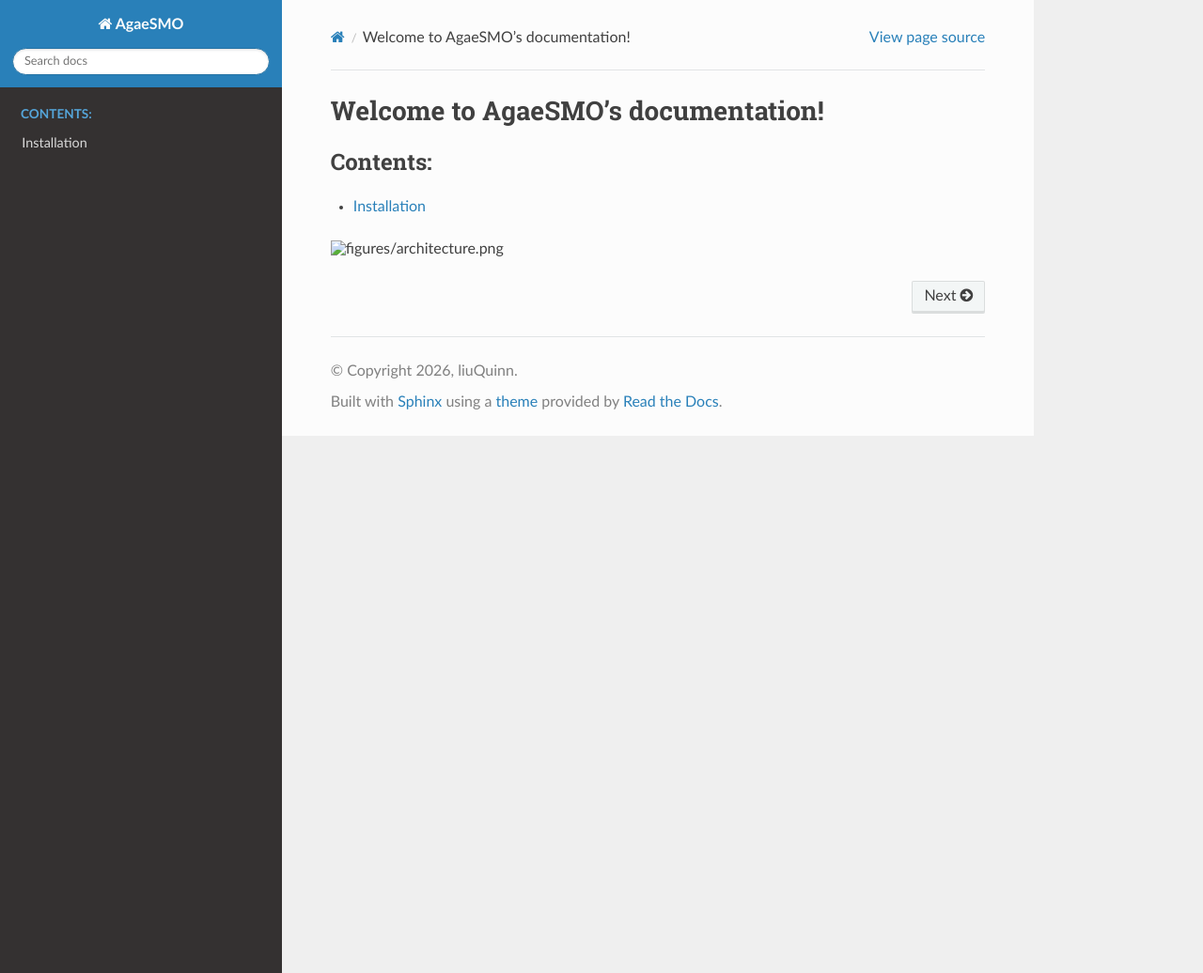
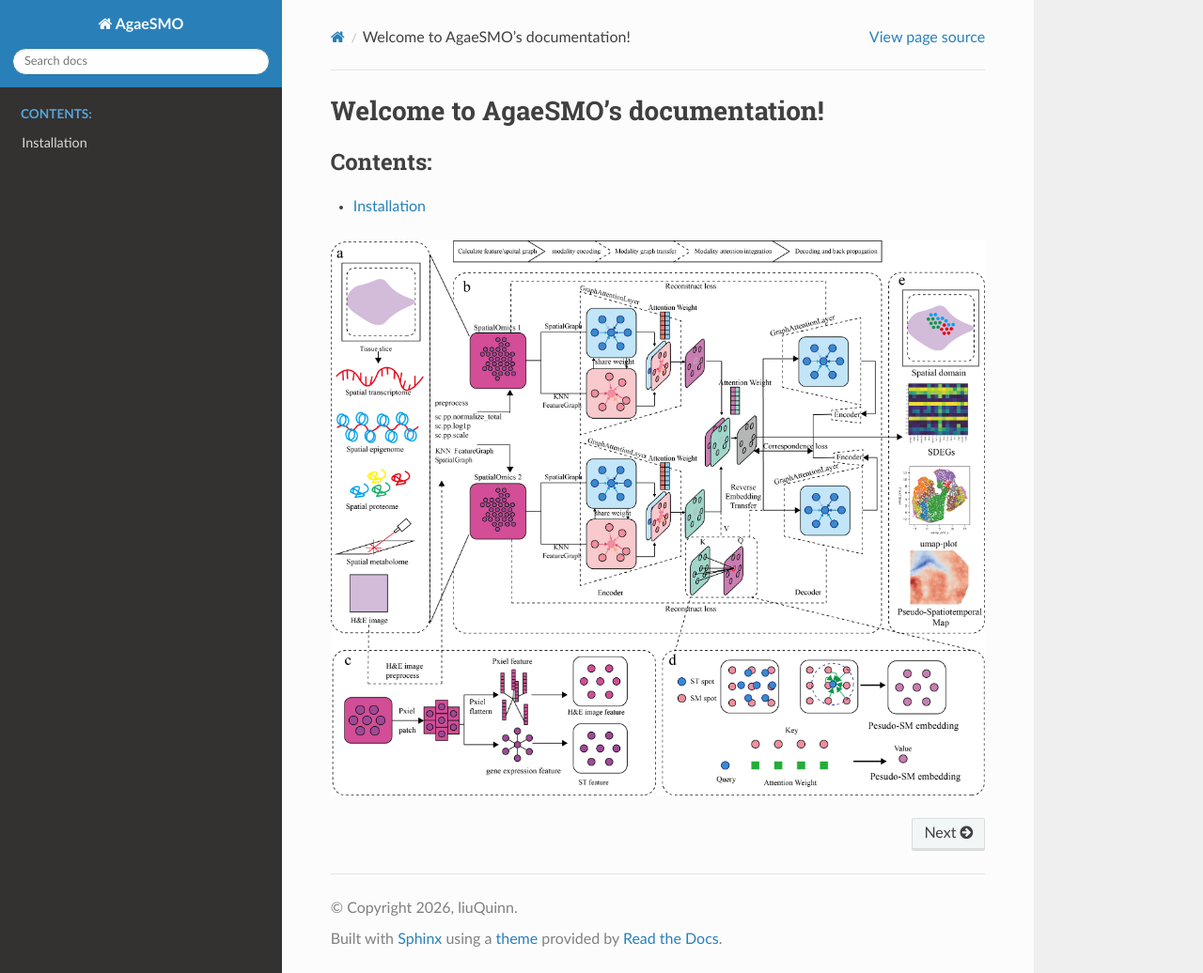
Before and after one commit to LiuQuin/AgaeSMO_Tutorial, a Sphinx documentation site: the page built from source/index.rst, in a window 1280 px wide and 1036 px high. Shown: the whole window at 94% size. Built offline with Sphinx 7.4.7 and the Read the Docs theme 3.1.0, drawn with Linux system fonts in a browser that asks for light colours; pages that are not in the unit, such as notebooks, are missing from menus.

Commit message:
Update index.rst

```diff
--- a/source/index.rst
+++ b/source/index.rst
@@ -17,4 +17,4 @@
    source/Tutorials_ST_HE_downstream
    source/Tutorials_paired_modality
 
-.. image:: figures/architecture.png
+.. image:: architecture.png
```
